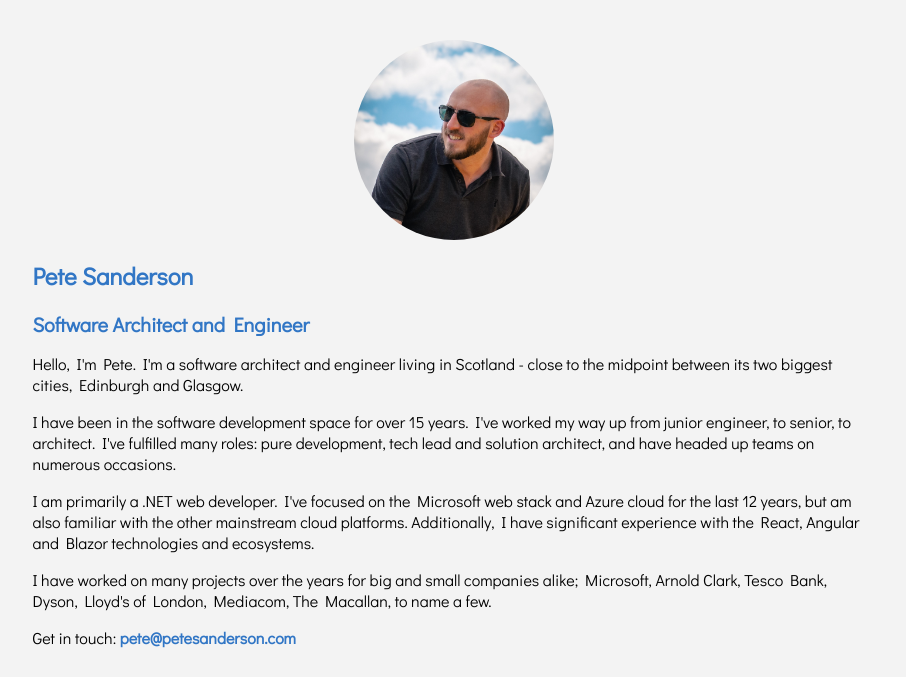
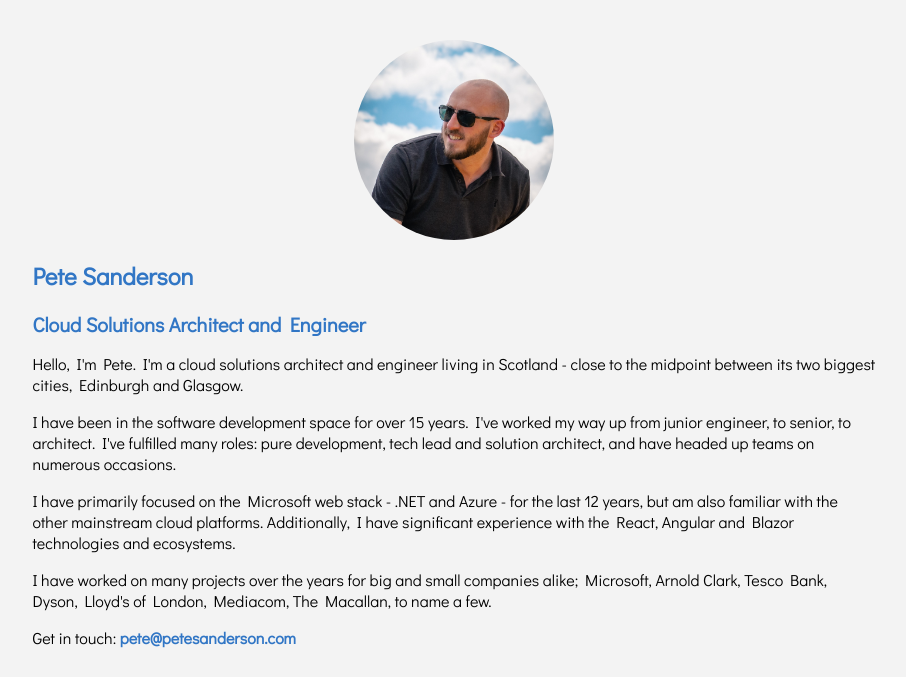
Before and after one commit to petesanderson/website, a plain HTML site: page docs/index.html in a window 1280 px wide. Shown: the top 677 px of the page, without its empty margins (186-1092 px from the left). Drawn offline with Linux system fonts and the light colour scheme.

Commit message:
More edits

```diff
--- a/docs/index.html
+++ b/docs/index.html
@@ -2,14 +2,14 @@
 <html lang="en">
     <head>
         <meta charset="utf-8">
-        <title>Pete Sanderson - Software Architect and Engineer</title>
-        <meta name="description" content="Pete Sanderson - Software Architect and Engineer living in Scotland" />
+        <title>Pete Sanderson - Cloud Solutions Architect and Engineer</title>
+        <meta name="description" content="Pete Sanderson - Cloud Solutions Architect and Engineer living in Scotland" />
         <meta name="viewport" content="width=device-width, initial-scale=1">
         <meta property="og:url" content="https://petesanderson.com/" />
         <meta property="og:type" content="website" />
         <meta property="og:title" content="Pete Sanderson" />
         <meta property="og:site_name" content="Pete Sanderson" />
-        <meta property="og:description" content="Pete Sanderson - Software Architect and Engineer living in Scotland" />
+        <meta property="og:description" content="Pete Sanderson - Cloud Solutions Architect and Engineer" />
         <meta property="og:locale" content="en_GB" />
         <meta property="og:image" content="https://petesanderson.com/media/me.jpg" />
         <meta property="og:image:height" content="969" />
@@ -34,15 +34,15 @@
                 <h1>Pete Sanderson</h1>
             </section>
             <section>
-                <h2>Software Architect and Engineer</h2>
+                <h2>Cloud Solutions Architect and Engineer</h2>
                 <p>
-                    Hello, I'm Pete. I'm a software architect and engineer living in Scotland - close to the midpoint between its two biggest cities, Edinburgh and Glasgow.
+                    Hello, I'm Pete. I'm a cloud solutions architect and engineer living in Scotland - close to the midpoint between its two biggest cities, Edinburgh and Glasgow.
                 </p>
                 <p>
                     I have been in the software development space for over 15 years. I've worked my way up from junior engineer, to senior, to architect. I've fulfilled many roles: pure development, tech lead and solution architect, and have headed up teams on numerous occasions.
                 </p>
                 <p>
-                    I am primarily a .NET web developer. I've focused on the Microsoft web stack and Azure cloud for the last 12 years, but am also familiar with the other mainstream cloud platforms. Additionally, I have significant experience with the React, Angular and Blazor technologies and ecosystems.
+                    I have primarily focused on the Microsoft web stack - .NET and Azure - for the last 12 years, but am also familiar with the other mainstream cloud platforms. Additionally, I have significant experience with the React, Angular and Blazor technologies and ecosystems.
                 </p>
                 <p>
                     I have worked on many projects over the years for big and small companies alike; Microsoft, Arnold Clark, Tesco Bank, Dyson, Lloyd's of London, Mediacom, The Macallan, to name a few.
```
